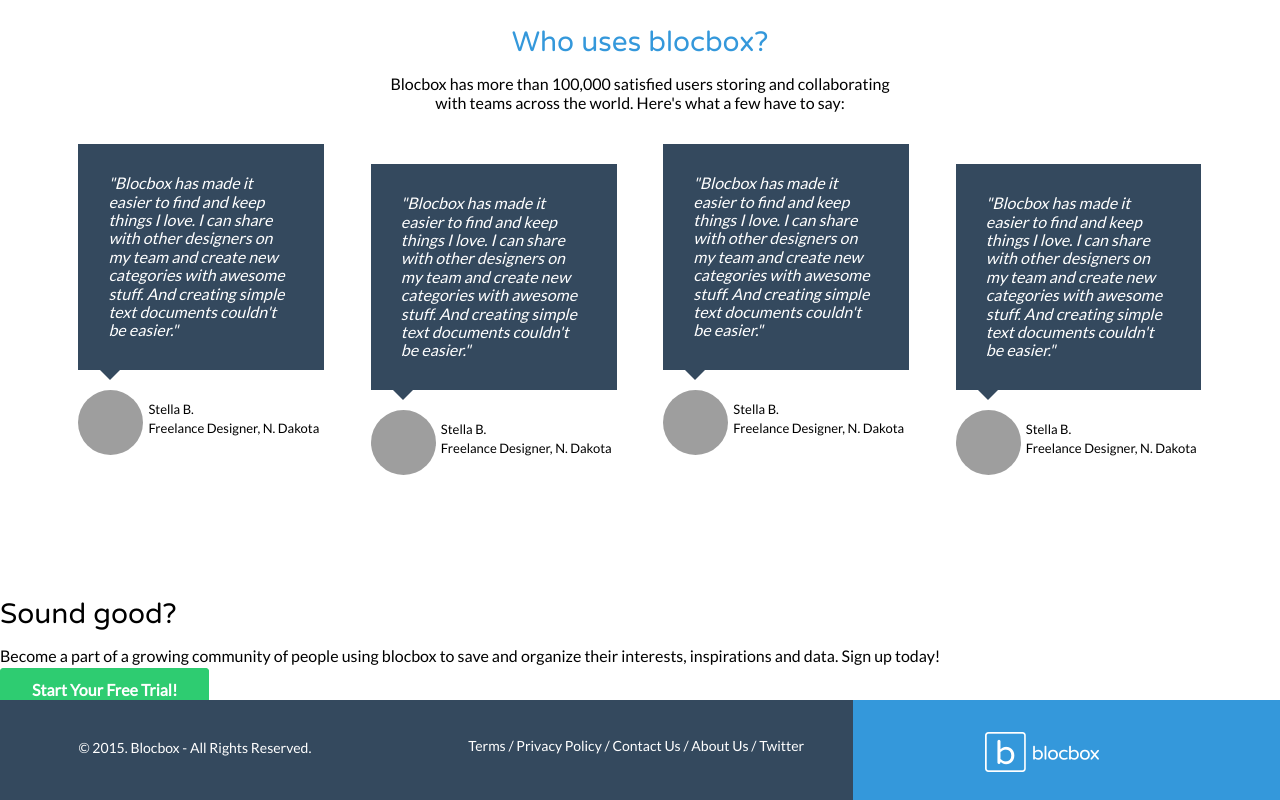
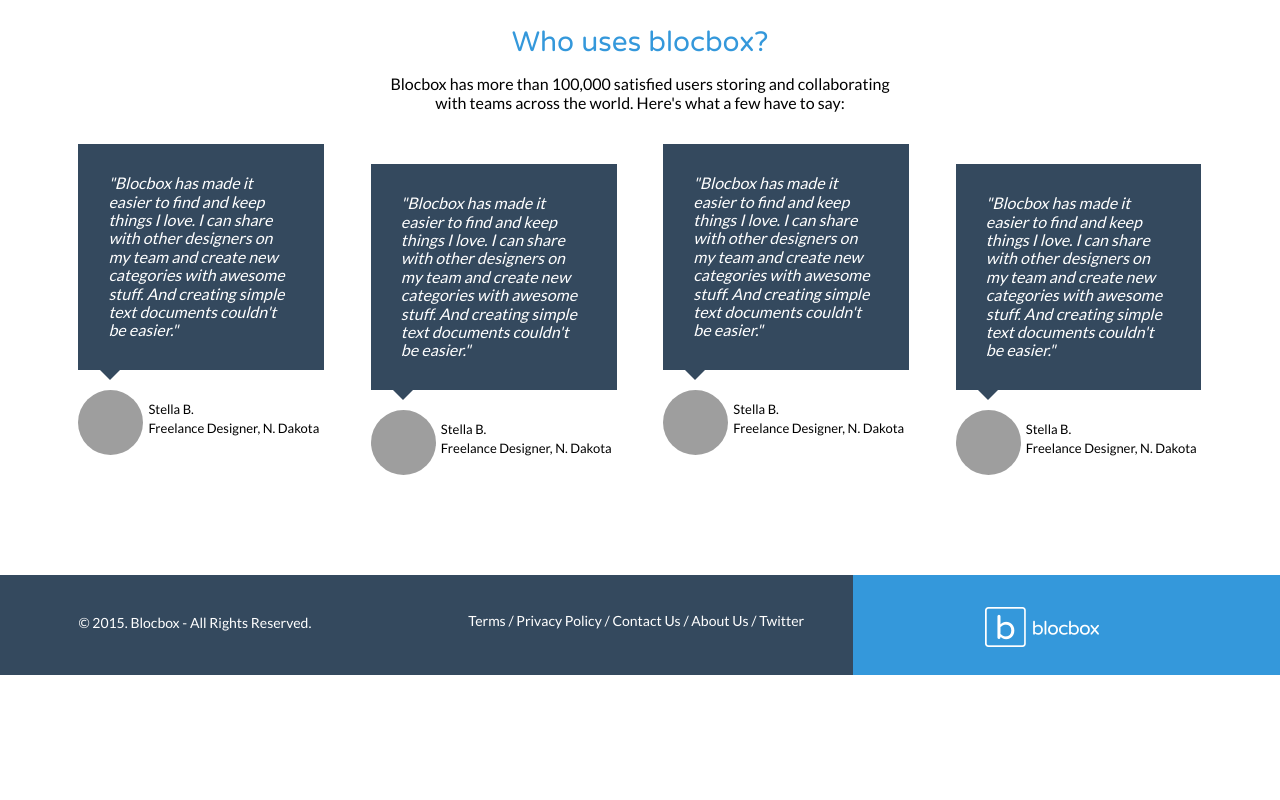
Before and after one commit to BbDgtl/Blocbox, a plain HTML site: page index.html in a window 1280 px wide. Shown: the part 2095-2895 px from the top of the page. After the commit the page ends 2770 px from the top, so only its background shows below. Drawn offline with Linux system fonts and the light colour scheme; grey boxes are pictures that could not be loaded.

Commit message:
commented a portion

```diff
--- a/index.html
+++ b/index.html
@@ -140,11 +140,11 @@
       </section>
 
       <!-- Checkpoint 28 Assignment -->
-      <section class="callToAction">
+      <!-- <section class="callToAction">
         <h2>Sound good?</h2>
         <p>Become a part of a growing community of people using blocbox to save and organize their interests, inspirations and data. Sign up today!</p>
         <a href="signup.html" class="btn">Start Your Free Trial!</a>
-      </section>
+      </section> -->
     </main>
 
     <!-- Footer -->
```
